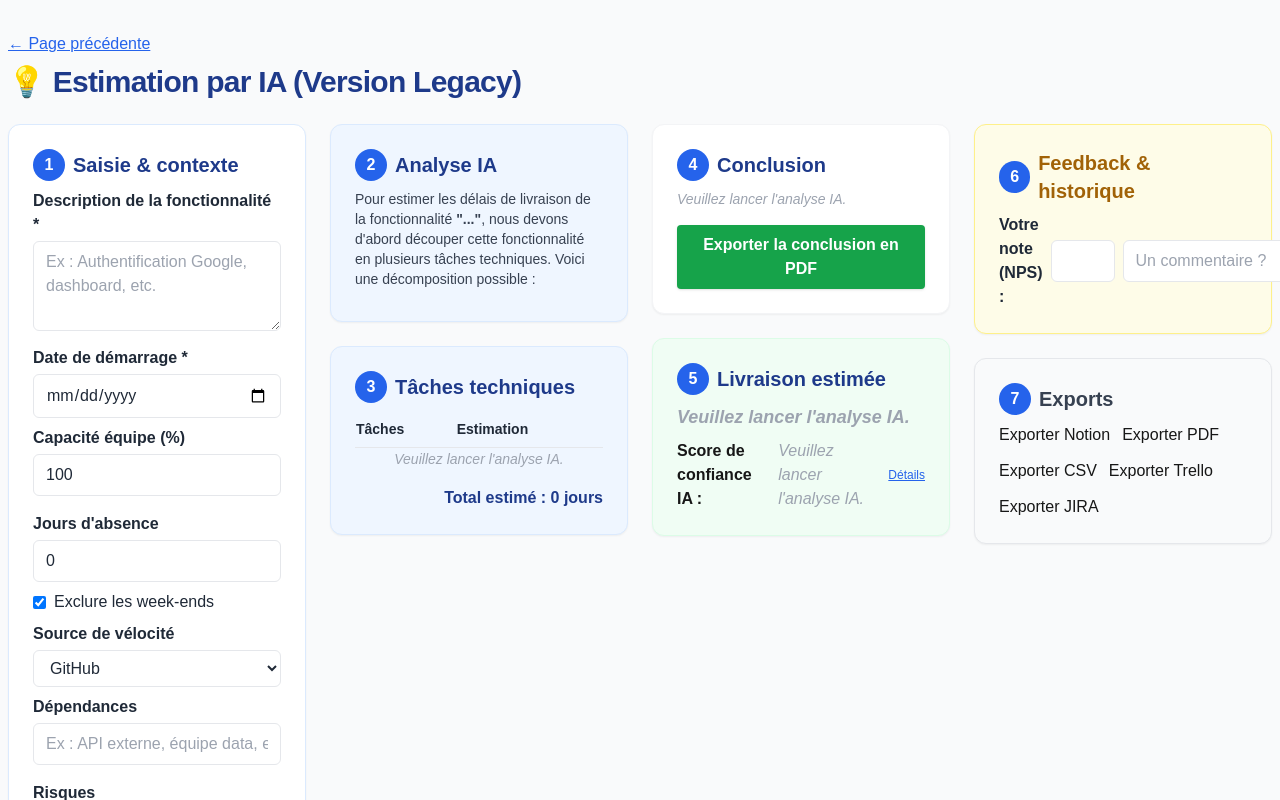
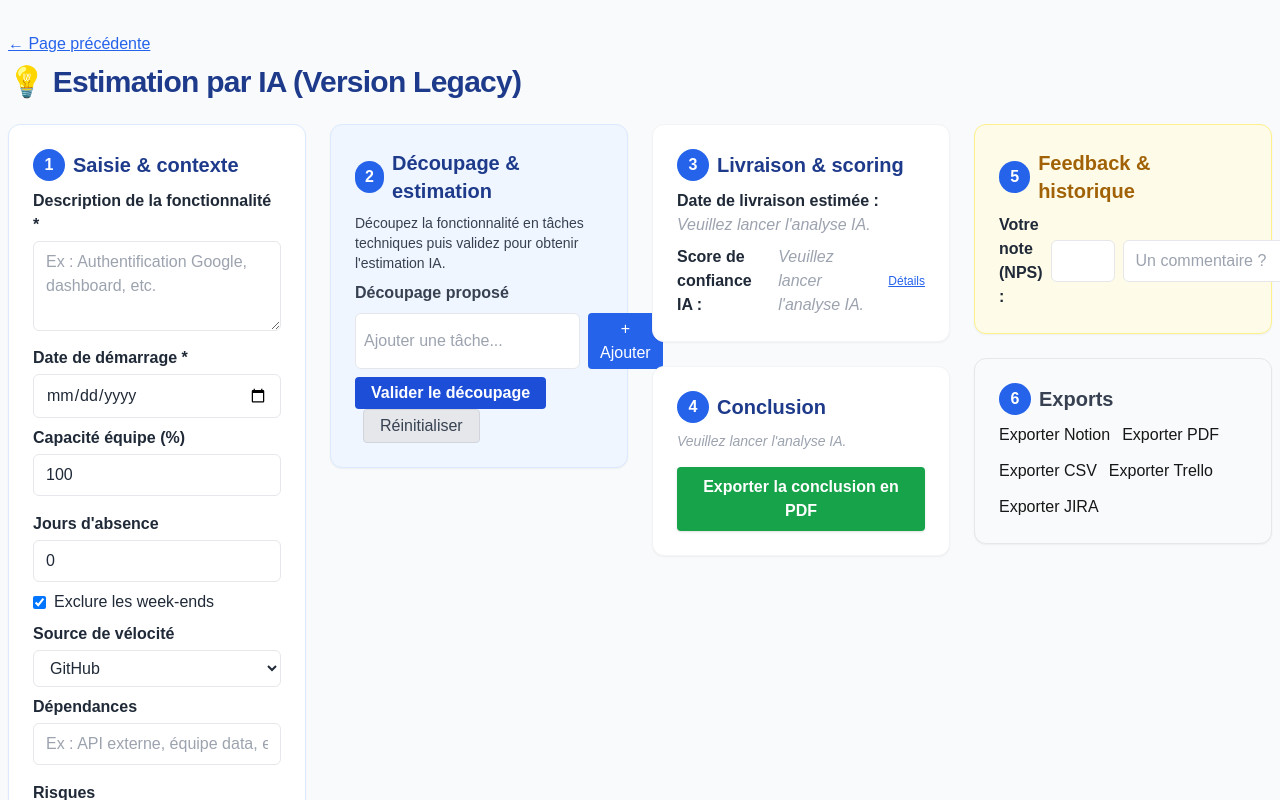
Before and after one commit to IvandeMurard/ai-delivery-estimator, a Next.js app: page /estimation-legacy in a window 1280 px wide. Shown: the top 800 px of the page. Built offline with nearby package versions, Linux system fonts and the light colour scheme.

Commit message:
Nettoyage: ajout de dev-estimator/ au .gitignore, suppression du suivi si besoin, et dernières modifications (legacy, scripts, screenshot)
# Conflicts:
#	src/app/estimation-legacy/page.tsx

```diff
--- a/src/app/estimation-legacy/page.tsx
+++ b/src/app/estimation-legacy/page.tsx
@@ -62,6 +62,56 @@ export default function EstimationLegacy() {
 
   // Exports (mock)
   const exportReady = true;
+
+  // 1. Ajout des états pour le découpage manuel et sa validation
+  const [manualTasks, setManualTasks] = useState<string[]>([]);
+  const [isDecoupageValidated, setIsDecoupageValidated] = useState(false);
+  const [newTask, setNewTask] = useState("");
+
+  // 2. Fonction pour ajouter une tâche
+  const handleAddTask = () => {
+    if (newTask.trim()) {
+      setManualTasks([...manualTasks, newTask.trim()]);
+      setNewTask("");
+    }
+  };
+  // 3. Fonction pour supprimer une tâche
+  const handleRemoveTask = (idx: number) => {
+    setManualTasks(manualTasks.filter((_, i) => i !== idx));
+  };
+  // 4. Fonction pour valider le découpage
+  const handleValidateDecoupage = () => {
+    setIsDecoupageValidated(true);
+  };
+  // 5. Fonction pour réinitialiser tous les champs
+  const handleReset = () => {
+    setFeature("");
+    setStartDate("");
+    setTeamCapacity(100);
+    setTeamAbsences(0);
+    setExcludeWeekends(true);
+    setVelocitySource("github");
+    setDependencies("");
+    setRisks("");
+    setIsAnalyzing(false);
+    setAnalysisDone(false);
+    setTasks([]);
+    setTotalDays(0);
+    setBuffer(0);
+    setDeliveryDate("");
+    setConfidenceScore(null);
+    setScoreDetails([]);
+    setShowScoreDetails(false);
+    setAiCorrection("");
+    setAiText("");
+    setErrorMsg("");
+    setNps("");
+    setNpsComment("");
+    setNpsHistory([]);
+    setManualTasks([]);
+    setIsDecoupageValidated(false);
+    setNewTask("");
+  };
 
   // Handler analyse IA (appelle l'API et remplit dynamiquement les données)
   const handleAnalyze = async () => {
@@ -160,22 +210,40 @@ export default function EstimationLegacy() {
             {errorMsg && <div className="mt-2 text-red-600 text-sm">{errorMsg}</div>}
           </div>
         </div>
-        {/* Colonne 2 : Analyse IA & Tâches techniques */}
+        {/* Colonne 2 : Découpage manuel & estimation */}
         <div className="flex flex-col gap-6 min-w-[280px]">
           <div className="bg-blue-50 rounded-xl border border-blue-100 shadow-sm p-6">
             <div className="flex items-center gap-2 mb-2">
               <span className="bg-blue-600 text-white rounded-full w-8 h-8 flex items-center justify-center font-bold">2</span>
-              <span className="text-xl font-bold text-blue-900">Analyse IA</span>
+              <span className="text-xl font-bold text-blue-900">Découpage & estimation</span>
             </div>
             <div className="text-gray-700 text-sm mb-2">
-              Pour estimer les délais de livraison de la fonctionnalité <b>"{feature || '...' }"</b>, nous devons d'abord découper cette fonctionnalité en plusieurs tâches techniques. Voici une décomposition possible :
+              Découpez la fonctionnalité en tâches techniques puis validez pour obtenir l'estimation IA.
             </div>
+            <div className="mt-2">
+              <div className="font-semibold text-gray-700 mb-1">Découpage proposé</div>
+              <ul className="mb-2">
+                {manualTasks.map((t, i) => (
+                  <li key={i} className="flex items-center justify-between bg-gray-50 rounded px-2 py-1 mb-1">
+                    <span className="truncate">{t}</span>
+                    {!isDecoupageValidated && (
+                      <button className="text-red-500 ml-2" onClick={() => handleRemoveTask(i)} title="Supprimer">✖</button>
+                    )}
+                  </li>
+                ))}
+              </ul>
+              {!isDecoupageValidated && (
+                <div className="flex gap-2 mb-2">
+                  <input className="rounded-md border px-2 py-1 flex-1" value={newTask} onChange={e => setNewTask(e.target.value)} placeholder="Ajouter une tâche..." onKeyDown={e => { if (e.key === 'Enter') handleAddTask(); }} />
+                  <button className="bg-blue-600 text-white px-3 py-1 rounded" onClick={handleAddTask}>+ Ajouter</button>
                 </div>
-          <div className="bg-blue-50 rounded-xl border border-blue-100 shadow-sm p-6">
-            <div className="flex items-center gap-2 mb-2">
-              <span className="bg-blue-600 text-white rounded-full w-8 h-8 flex items-center justify-center font-bold">3</span>
-              <span className="text-xl font-bold text-blue-900">Tâches techniques</span>
+              )}
+              <button className="bg-blue-700 text-white px-4 py-1 rounded font-semibold" onClick={handleValidateDecoupage} disabled={isDecoupageValidated || manualTasks.length === 0}>Valider le découpage</button>
+              <button className="ml-2 bg-gray-200 text-gray-700 px-4 py-1 rounded border border-gray-300" onClick={handleReset} type="button">Réinitialiser</button>
             </div>
+            {isDecoupageValidated && (
+              <div className="mt-4">
+                <h3 className="text-lg font-bold text-blue-800 mb-2">Tâches techniques</h3>
                 <table className="min-w-full text-sm text-gray-800">
                   <thead>
                     <tr className="border-b">
@@ -200,37 +268,21 @@ export default function EstimationLegacy() {
                   Total estimé : {totalDays + buffer} jours {buffer > 0 && <span className="text-xs text-orange-500">(buffer inclus)</span>}
                 </div>
               </div>
+            )}
           </div>
-        {/* Colonne 3 : Conclusion & Livraison estimée */}
+        </div>
+        {/* Colonne 3 : Livraison & scoring + Conclusion */}
         <div className="flex flex-col gap-6 min-w-[280px]">
           <div className="bg-white rounded-xl border border-gray-100 shadow-sm p-6">
             <div className="flex items-center gap-2 mb-2">
-              <span className="bg-blue-600 text-white rounded-full w-8 h-8 flex items-center justify-center font-bold">4</span>
-              <span className="text-xl font-bold text-blue-900">Conclusion</span>
+              <span className="bg-blue-600 text-white rounded-full w-8 h-8 flex items-center justify-center font-bold">3</span>
+              <span className="text-xl font-bold text-blue-900">Livraison & scoring</span>
             </div>
-            <div className="text-gray-800 text-sm mb-2">
-              {aiText ? (
-                <div>{aiText}</div>
-              ) : (
-                <span className="text-gray-400 italic">Veuillez lancer l'analyse IA.</span>
-              )}
-              {aiCorrection && <div className="text-sm text-orange-600">{aiCorrection}</div>}
+            <div className="space-y-2 text-gray-800">
+              <div>
+                <span className="font-semibold">Date de livraison estimée :</span> {deliveryDate || <span className="text-gray-400 italic">Veuillez lancer l'analyse IA.</span>}
               </div>
-            <button className="mt-2 px-4 py-2 bg-green-600 text-white rounded shadow font-bold" disabled={aiText === ""}>Exporter la conclusion en PDF</button>
-          </div>
-          <div className="bg-green-50 rounded-xl border border-green-100 shadow-sm p-6">
-            <div className="flex items-center gap-2 mb-2">
-              <span className="bg-blue-600 text-white rounded-full w-8 h-8 flex items-center justify-center font-bold">5</span>
-              <span className="text-xl font-bold text-blue-900">Livraison estimée</span>
-            </div>
-            <div className="text-gray-800 text-lg font-bold mb-2">
-              {deliveryDate ? (
-                <span>Livraison estimée : <span className="text-green-600">{deliveryDate}</span></span>
-              ) : (
-                <span className="text-gray-400 italic">Veuillez lancer l'analyse IA.</span>
-              )}
-            </div>
-            <div className="flex items-center gap-3 mt-2">
+              <div className="flex items-center gap-3">
                 <span className="font-semibold">Score de confiance IA :</span>
                 {confidenceScore !== null ? (
                   <span className="inline-block px-2 py-1 rounded bg-blue-100 text-blue-800 font-bold">{confidenceScore}%</span>
@@ -250,11 +302,27 @@ export default function EstimationLegacy() {
               )}
             </div>
           </div>
+          <div className="bg-white rounded-xl border border-gray-100 shadow-sm p-6">
+            <div className="flex items-center gap-2 mb-2">
+              <span className="bg-blue-600 text-white rounded-full w-8 h-8 flex items-center justify-center font-bold">4</span>
+              <span className="text-xl font-bold text-blue-900">Conclusion</span>
+            </div>
+            <div className="text-gray-800 text-sm mb-2">
+              {aiText ? (
+                <div>{aiText}</div>
+              ) : (
+                <span className="text-gray-400 italic">Veuillez lancer l'analyse IA.</span>
+              )}
+              {aiCorrection && <div className="text-sm text-orange-600">{aiCorrection}</div>}
+            </div>
+            <button className="mt-2 px-4 py-2 bg-green-600 text-white rounded shadow font-bold" disabled={aiText === ""}>Exporter la conclusion en PDF</button>
+          </div>
+        </div>
         {/* Colonne 4 : Feedback & Exports */}
         <div className="flex flex-col gap-6 min-w-[280px]">
           <div className="bg-yellow-50 rounded-xl border border-yellow-200 shadow-sm p-6">
             <div className="flex items-center gap-2 mb-2">
-              <span className="bg-blue-600 text-white rounded-full w-8 h-8 flex items-center justify-center font-bold">6</span>
+              <span className="bg-blue-600 text-white rounded-full w-8 h-8 flex items-center justify-center font-bold">5</span>
               <span className="text-xl font-bold text-yellow-700">Feedback & historique</span>
             </div>
             <div className="space-y-2">
@@ -278,7 +346,7 @@ export default function EstimationLegacy() {
           </div>
           <div className="bg-gray-50 rounded-xl border border-gray-200 shadow-sm p-6">
             <div className="flex items-center gap-2 mb-2">
-              <span className="bg-blue-600 text-white rounded-full w-8 h-8 flex items-center justify-center font-bold">7</span>
+              <span className="bg-blue-600 text-white rounded-full w-8 h-8 flex items-center justify-center font-bold">6</span>
               <span className="text-xl font-bold text-gray-700">Exports</span>
             </div>
             <ExportCenter enabled={exportReady} />
```
Also changed, not shown: scripts/check-invisible-chars.js (added, +39 -0 lines), public/legacy-screenshot.png (added), 1 other file (tests, documents, lock files or other folders). Lines whose indentation alone changed are shown as unchanged.
